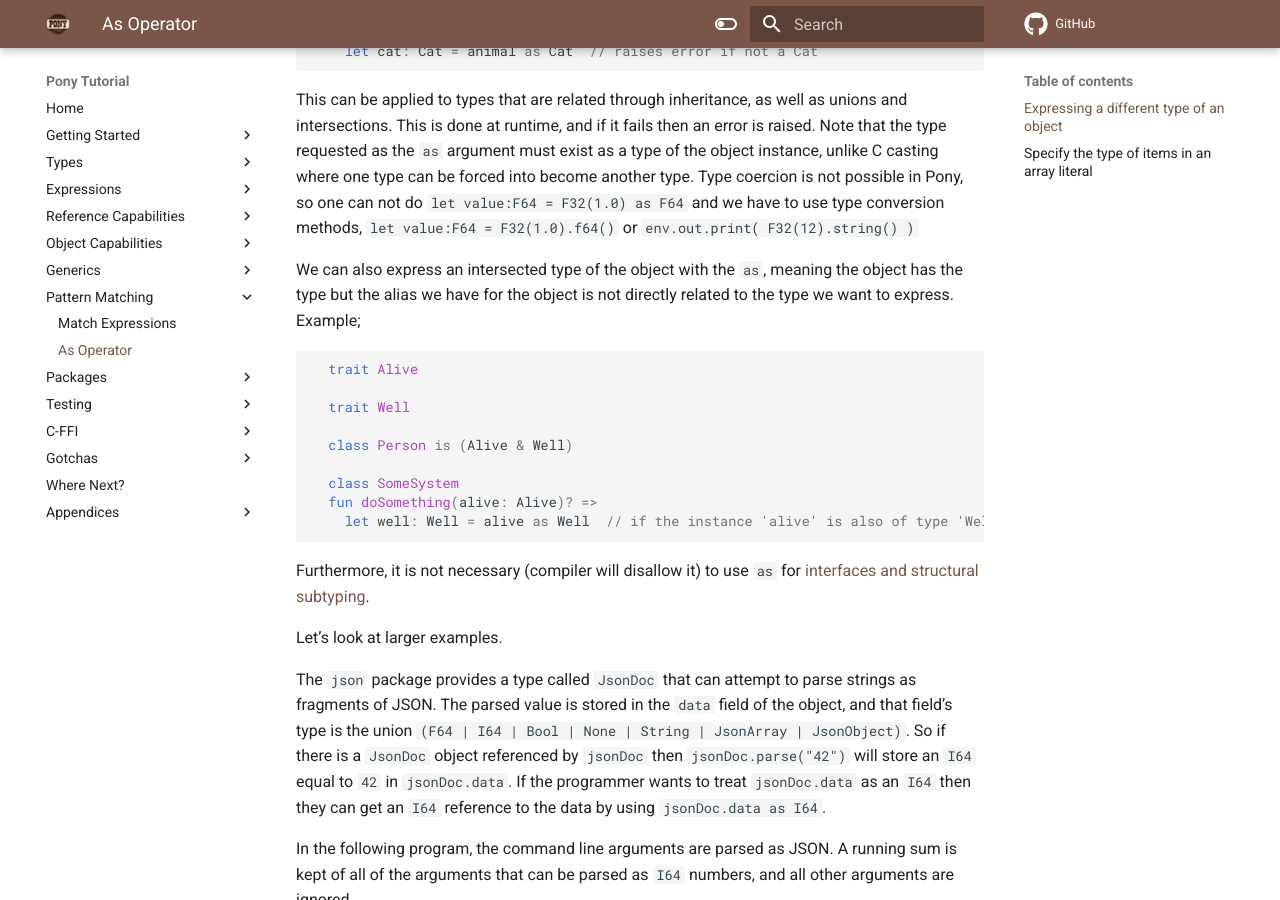
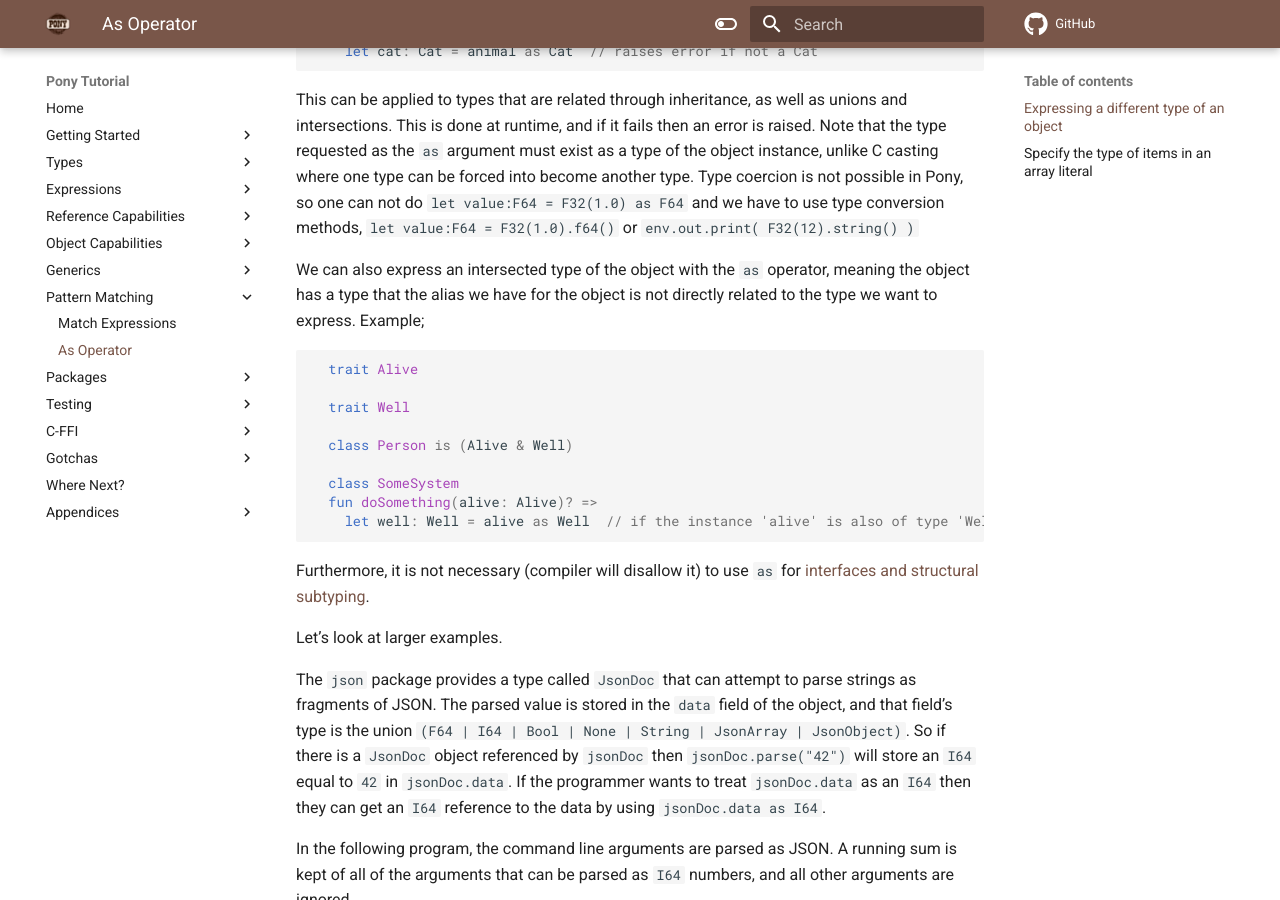
Before and after one commit to ponylang/pony-tutorial, an MkDocs documentation site: the page built from docs/pattern-matching/as.md, in a window 1280 px wide and 900 px high, scrolled down 466 px. Built offline with MkDocs 1.6.1 and Material for MkDocs 9.7.7, drawn with Linux system fonts in a browser that asks for light colours; comment, search, counter and statistics services are not loaded.

Commit message:
Nitpicking the text.

````diff
--- a/docs/pattern-matching/as.md
+++ b/docs/pattern-matching/as.md
@@ -15,7 +15,7 @@ As we know, each object instance has one or more types, and each alias is of one
 
 This can be applied to types that are related through inheritance, as well as unions and intersections. This is done at runtime, and if it fails then an error is raised. Note that the type requested as the `as` argument must exist as a type of the object instance, unlike C casting where one type can be forced into become another type. Type coercion is not possible in Pony, so one can not do `let value:F64 = F32(1.0) as F64` and we have to use type conversion methods, `let value:F64 = F32(1.0).f64()` or `env.out.print( F32(12).string() )`
 
-We can also express an intersected type of the object with the `as`, meaning the object has the type but the alias we have for the object is not directly related to the type we want to express. Example;
+We can also express an intersected type of the object with the `as` operator, meaning the object has a type that the alias we have for the object is not directly related to the type we want to express. Example;
 
 ```pony
   trait Alive
@@ -26,7 +26,7 @@ We can also express an intersected type of the object with the `as`, meaning the
 
   class SomeSystem
   fun doSomething(alive: Alive)? =>
-    let well: Well = alive as Well  // if the instance 'alive' is also of type 'Well' (such as a Person instance)
+    let well: Well = alive as Well  // if the instance 'alive' is also of type 'Well' (such as a Person instance). raises error if not possible
 ```
 
 Furthermore, it is not necessary (compiler will disallow it) to use `as` for [interfaces and structural subtyping](../types/traits-and-interfaces.md#structural-subtyping).
````
